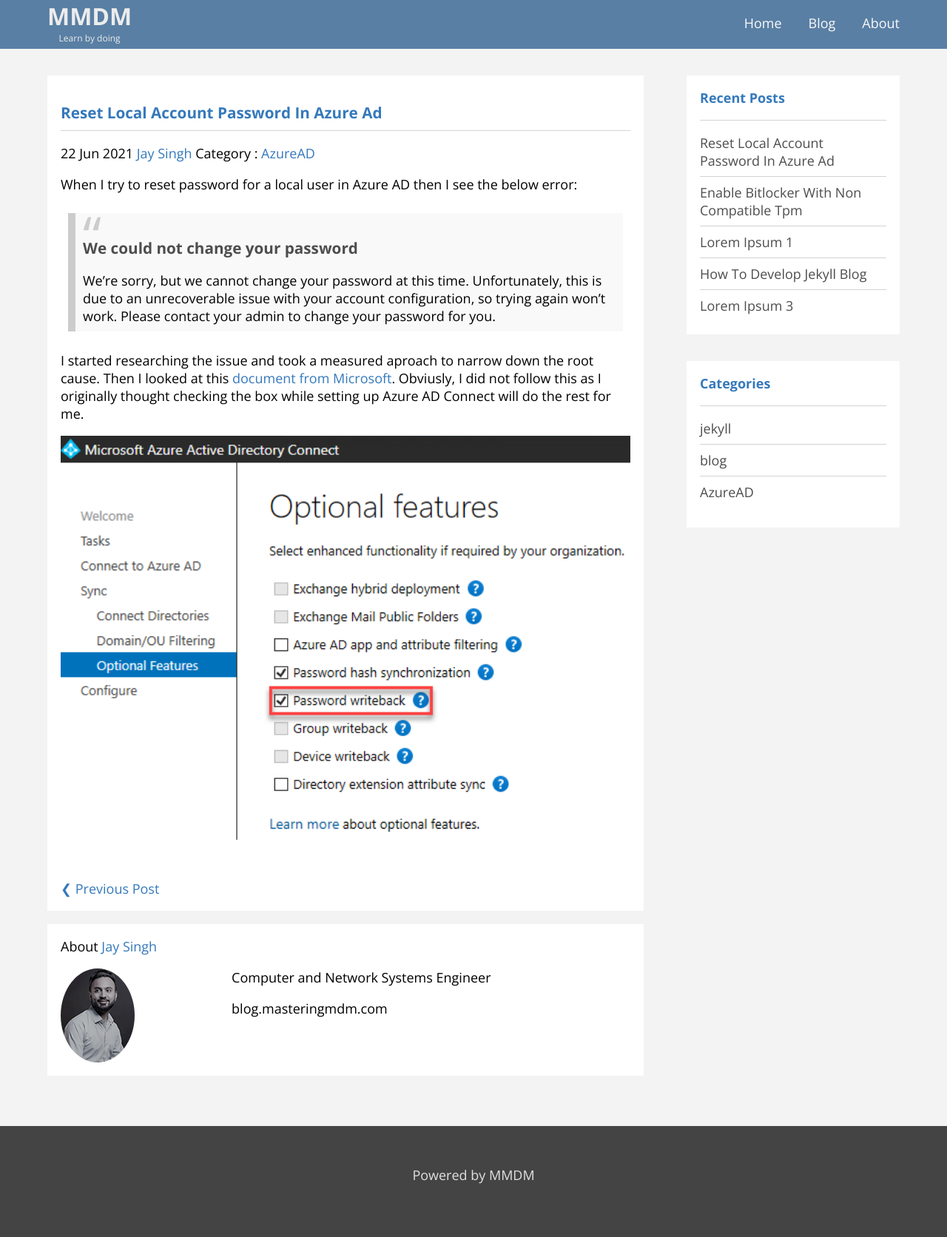
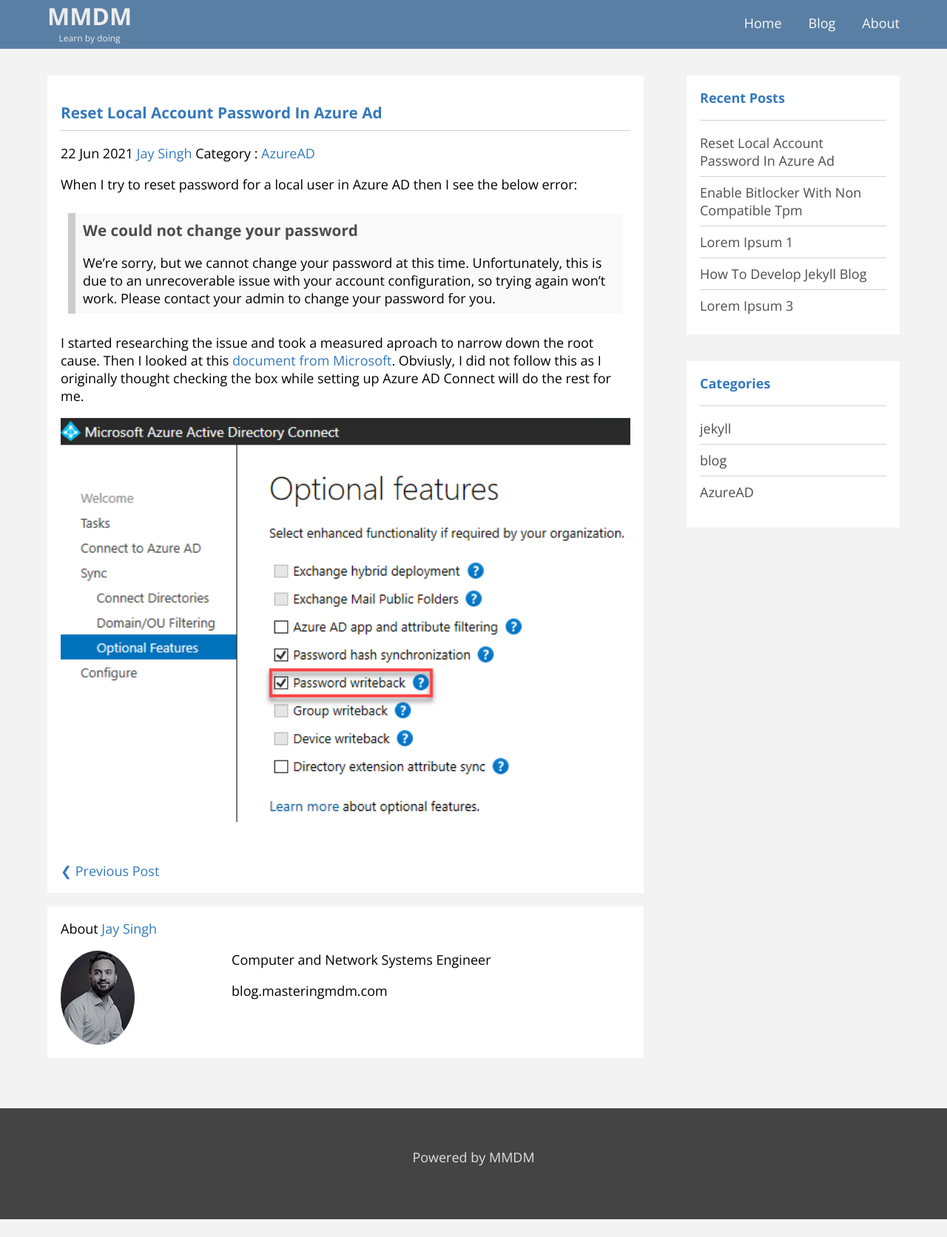
Before and after one commit to jays1ngh/jays1ngh.github.io, a Jekyll site: the page built from _posts/2021-06-22-reset-local-account-password-in-azure-ad.md, in a window 1280 px wide. Shown: the whole page at 74% size. Built offline with Jekyll 4.4.1, drawn with Linux system fonts in a browser that asks for light colours; comment, search, counter and statistics services are not loaded; after the commit the page ends 1648 px from its top, so only the background shows below that.

Commit message:
updated styling > blockquote > h2,h3

```diff
--- a/_sass/main.scss
+++ b/_sass/main.scss
@@ -66,7 +66,7 @@
 
 blockquote:before {
   color: #ccc;
-  content: open-quote;
+  // content: open-quote;
   font-size: 4em;
   line-height: 0.1em;
   margin-right: 0.25em;
@@ -77,7 +77,8 @@
   display: inline;
 }
 
-blockquote h2 {
+blockquote h2,
+blockquote h3 {
   color: #4d4d4d;
 }
 
```
